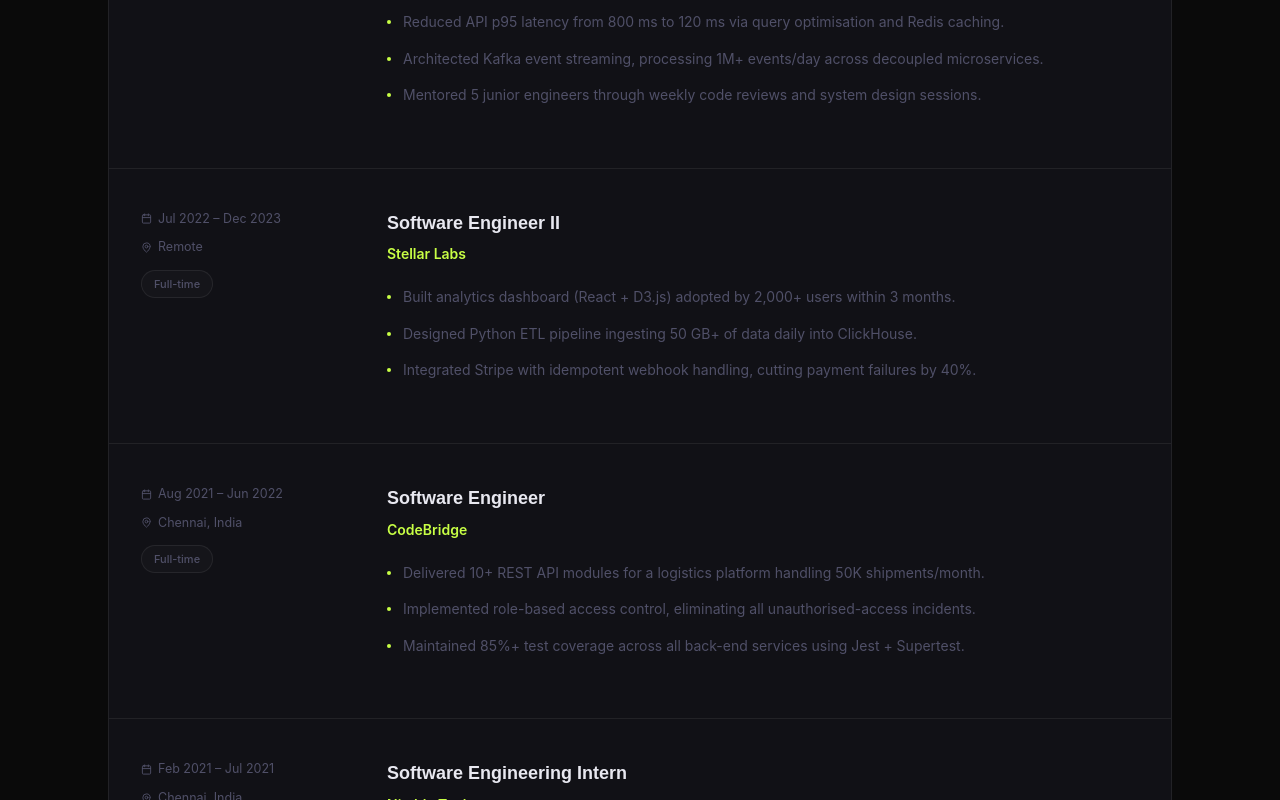
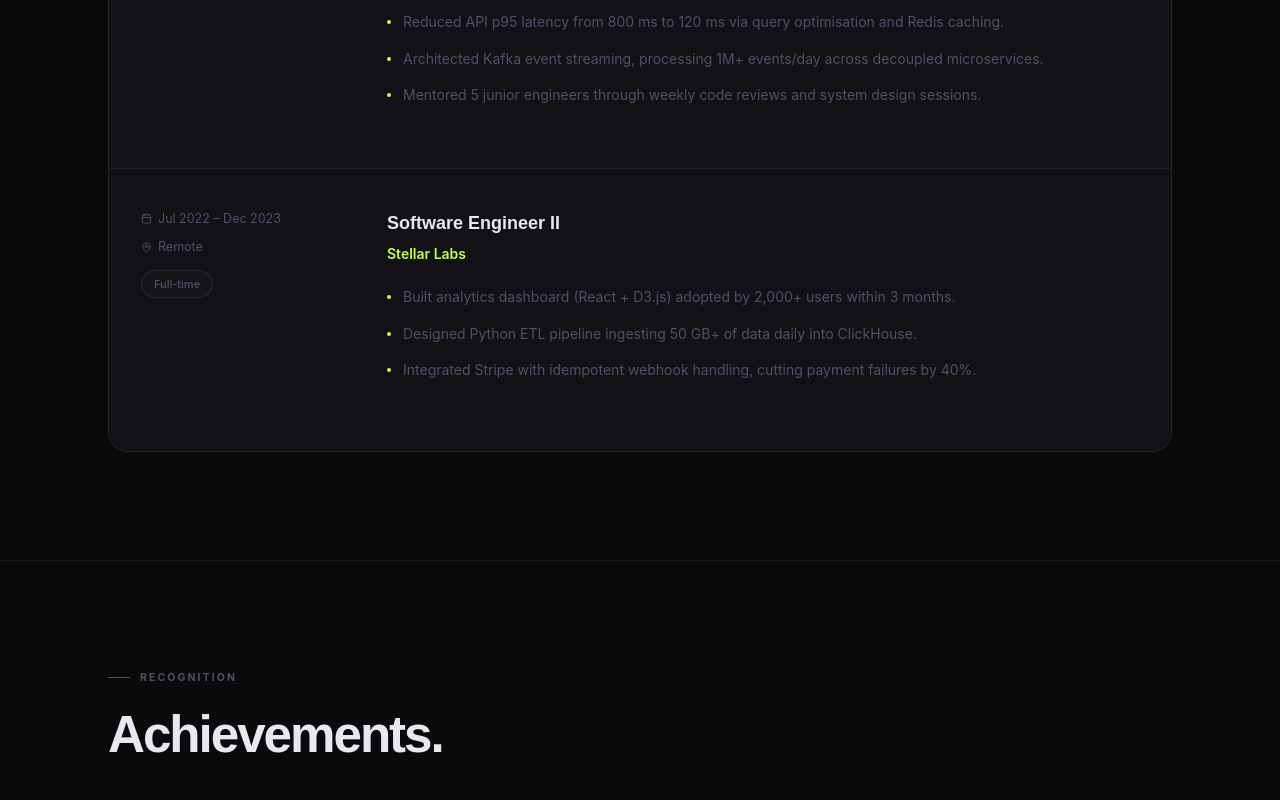
Before and after one commit to dhayamurugan16-alt/dhayanidhiya-m-portfolio, a React (Vite) app: page / in a window 1280 px wide. Shown: the part 2000-2800 px from the top of the page. Built offline with nearby package versions, Linux system fonts and the light colour scheme.

Commit message:
Add files via upload

```diff
--- a/src/sections/Experience.jsx
+++ b/src/sections/Experience.jsx
@@ -29,7 +29,6 @@
             'Architected Kafka event streaming, processing 1M+ events/day across decoupled microservices.',
             'Mentored 5 junior engineers through weekly code reviews and system design sessions.',
         ],
-        stack: ['HTML', 'CSS', 'JavaScript'],
     },
     {
         role: 'Software Engineer II',
@@ -42,32 +41,6 @@
             'Designed Python ETL pipeline ingesting 50 GB+ of data daily into ClickHouse.',
             'Integrated Stripe with idempotent webhook handling, cutting payment failures by 40%.',
         ],
-        stack: ['Python', 'React', 'D3.js', 'ClickHouse', 'Stripe', 'GCP'],
-    },
-    {
-        role: 'Software Engineer',
-        company: 'CodeBridge',
-        dur: 'Aug 2021 – Jun 2022',
-        loc: 'Chennai, India',
-        type: 'Full-time',
-        points: [
-            'Delivered 10+ REST API modules for a logistics platform handling 50K shipments/month.',
-            'Implemented role-based access control, eliminating all unauthorised-access incidents.',
-            'Maintained 85%+ test coverage across all back-end services using Jest + Supertest.',
-        ],
-        stack: ['Node.js', 'Express', 'MongoDB', 'Jest', 'GitHub Actions'],
-    },
-    {
-        role: 'Software Engineering Intern',
-        company: 'Nimble Tech',
-        dur: 'Feb 2021 – Jul 2021',
-        loc: 'Chennai, India',
-        type: 'Internship',
-        points: [
-            'Built React components for a healthcare portal, lifting patient self-service completion by 30%.',
-            'Fixed bugs and improved performance across 4 production back-end services.',
-        ],
-        stack: ['React', 'Node.js', 'MySQL'],
     },
 ]
 
```
